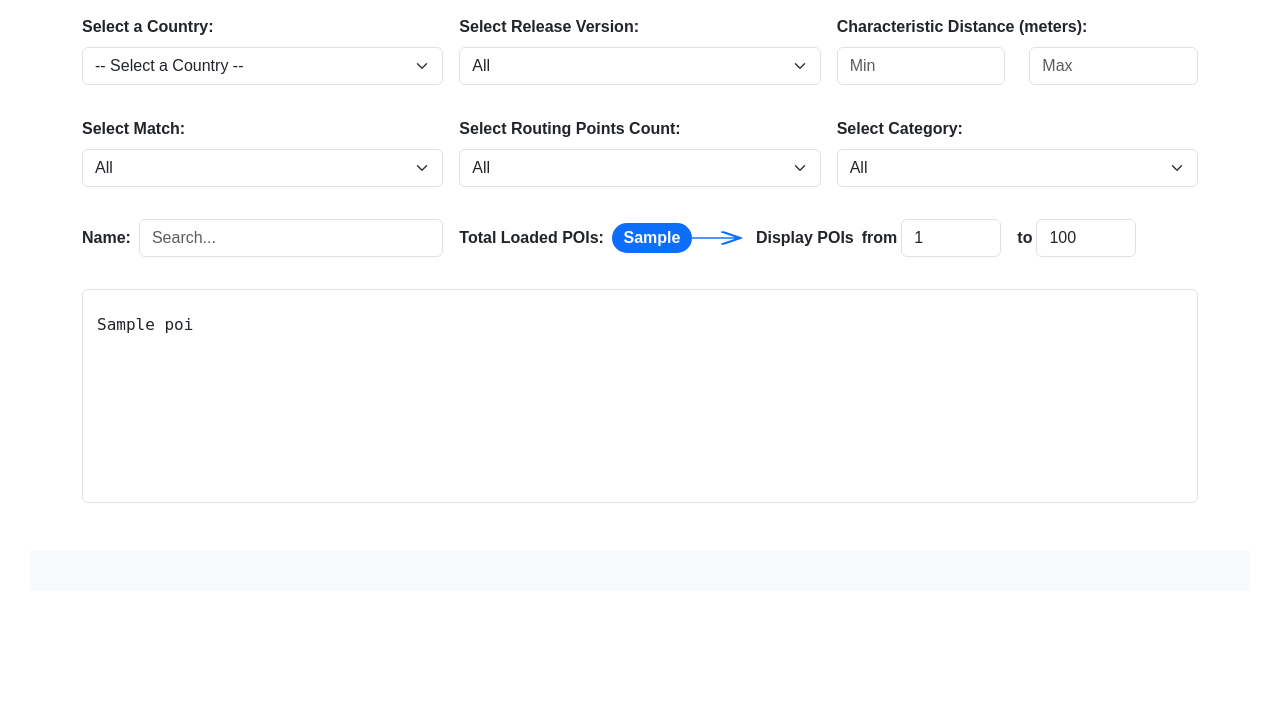
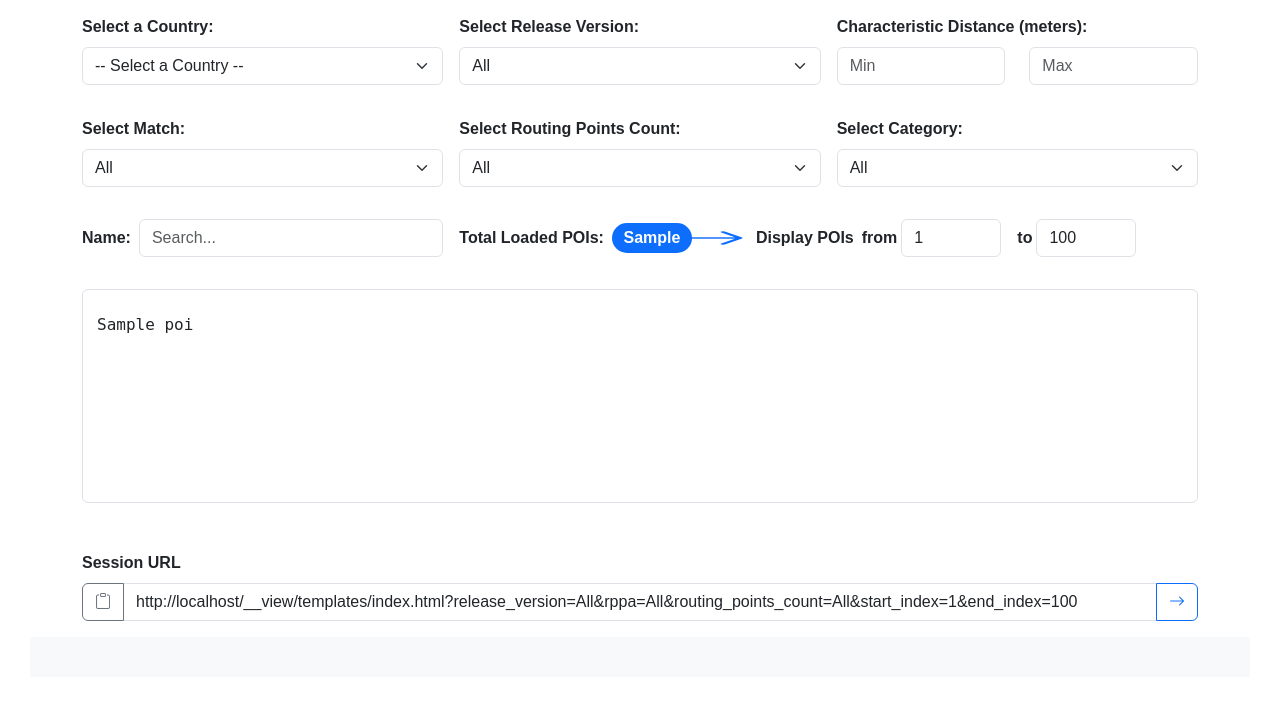
Before and after one commit to ivanpanadero-tomtom/rp-visualization-flask, a Flask app: template templates/index.html in a window 1280 px wide. Shown: the part 105-812 px from the top of the page. Before the commit the page ends 608 px from the top, so only its background shows below. Run offline with Flask 3, Linux system fonts and the light colour scheme; the template is opened without the code that fills it: most values are stand-ins (such as "Sample title", 1, 10 or a date in 2020); some libraries are stand-ins or nearby versions.

Commit message:
url textbox

```diff
--- a/templates/index.html
+++ b/templates/index.html
@@ -272,10 +272,56 @@
         </form>
     </div>
 
+    <div class="container my-3">
+        <label for="session-url" class="form-label">Session URL</label>
+        <div class="input-group">
+            <!-- Copy button on the left -->
+            <button class="btn btn-outline-secondary" type="button" id="copy-url-btn" title="Copy URL to clipboard">
+                <i class="bi bi-clipboard"></i>
+            </button>
+            <input
+                type="text"
+                id="session-url"
+                class="form-control"
+                placeholder="Paste a URL here to load its session…"
+                autocomplete="off"
+            >
+            <!-- Enter button on the right -->
+            <button class="btn btn-outline-primary" type="button" id="go-to-url-btn" title="Load this URL">
+                <i class="bi bi-arrow-right"></i>
+            </button>
+        </div>
+    </div>
+
     <div class="container-fluid p-0">
         <div id="mapContainer" class="map-container">
         </div>
     </div>
+
+    <script>
+        // Copy URL button functionality
+        document.getElementById('copy-url-btn').addEventListener('click', function() {
+            const urlInput = document.getElementById('session-url');
+            urlInput.select();
+            document.execCommand('copy');
+
+            // Change icon temporarily to indicate success
+            const icon = this.querySelector('i');
+            icon.classList.remove('bi-clipboard');
+            icon.classList.add('bi-check2');
+
+            setTimeout(() => {
+                icon.classList.remove('bi-check2');
+                icon.classList.add('bi-clipboard');
+            }, 2000);
+        });
+
+        // Go to URL button functionality (same as pressing Enter)
+        document.getElementById('go-to-url-btn').addEventListener('click', function() {
+            const urlInput = document.getElementById('session-url');
+            window.location.href = urlInput.value.trim();
+        });
+    </script>
 
     <!-- Choices.js JS -->
     <script src="https://cdn.jsdelivr.net/npm/choices.js/public/assets/scripts/choices.min.js"></script>
@@ -285,6 +331,7 @@
     <script>
         document.addEventListener('DOMContentLoaded', function () {
             // Initialize Choices.js on the country select element
+            const urlInput = document.getElementById('session-url');
             const countrySelect = document.getElementById('country');
             const countryChoices = new Choices(countrySelect, {
                 searchEnabled: true,
@@ -307,6 +354,79 @@
             .forEach(id => {
                 if (params.has(id)) document.getElementById(id).value = params.get(id);
             });
+
+            function updateUrlField() {
+                const params = new URLSearchParams();
+                const controls = {
+                country:   document.getElementById('country').value,
+                release_version: document.getElementById('release_version').value,
+                category:  document.getElementById('category').value,
+                rppa:      document.getElementById('rppa').value,
+                routing_points_count: document.getElementById('routing_points_count').value,
+                search:    document.getElementById('poiSearch').value,
+                min_characteristic_distance: document.getElementById('min_characteristic_distance').value,
+                max_characteristic_distance: document.getElementById('max_characteristic_distance').value,
+                start_index: document.getElementById('start_index').value,
+                end_index:   document.getElementById('end_index').value,
+                poi:       document.getElementById('poi-dropdown').value
+                };
+                // only include non-empty values
+                for (const [k,v] of Object.entries(controls)) {
+                if (v !== '' && v != null) params.set(k, v);
+                }
+                // stick the full URL into the textbox
+                urlInput.value = `${window.location.origin}${window.location.pathname}?${params.toString()}`;
+            }
+
+            ['country','release_version','category','rppa','routing_points_count',
+                    'poiSearch','min_characteristic_distance','max_characteristic_distance',
+                    'start_index','end_index','poi-dropdown'
+                ].forEach(id => {
+                    const el = document.getElementById(id);
+                    if (!el) return;
+                    // update on both change (dropdowns, number inputs) and input (text search)
+                    el.addEventListener('change', updateUrlField);
+                    el.addEventListener('input',  updateUrlField);
+                });
+
+                // 4️⃣ Run it once on load
+                updateUrlField();
+
+                // 5️⃣ Handle “paste” into that Session URL box:
+                urlInput.addEventListener('paste', (e) => {
+                    setTimeout(() => {
+                    try {
+                        const pasted = new URL(urlInput.value, window.location.origin);
+                        const p = pasted.searchParams;
+                        // loop through known params and reapply
+                        for (const key of [
+                        'country','release_version','category','rppa','routing_points_count',
+                        'min_characteristic_distance','max_characteristic_distance',
+                        'start_index','end_index','search','poi'
+                        ]) {
+                        if (!p.has(key)) continue;
+                        let elId = key;
+                        if (key === 'search') elId = 'poiSearch';
+                        if (key === 'poi')    elId = 'poi-dropdown';
+                        const el = document.getElementById(elId);
+                        if (el) el.value = p.get(key);
+                        }
+                        // rerun your existing update + map logic:
+                        updatePois();
+                        document.getElementById('myForm').dispatchEvent(new Event('submit'));
+                    } catch(err) {
+                        console.warn('Invalid session URL pasted');
+                    }
+                    }, 0);
+                });
+
+            urlInput.addEventListener('keydown', function(e) {
+                if (e.key === 'Enter') {
+                    e.preventDefault();
+                    // go to whatever URL they’ve pasted (or copied into) the box
+                    window.location.href = urlInput.value.trim();
+                }
+                });
 
             updatePois();
 
```
Also changed, not shown: 2 other files.
